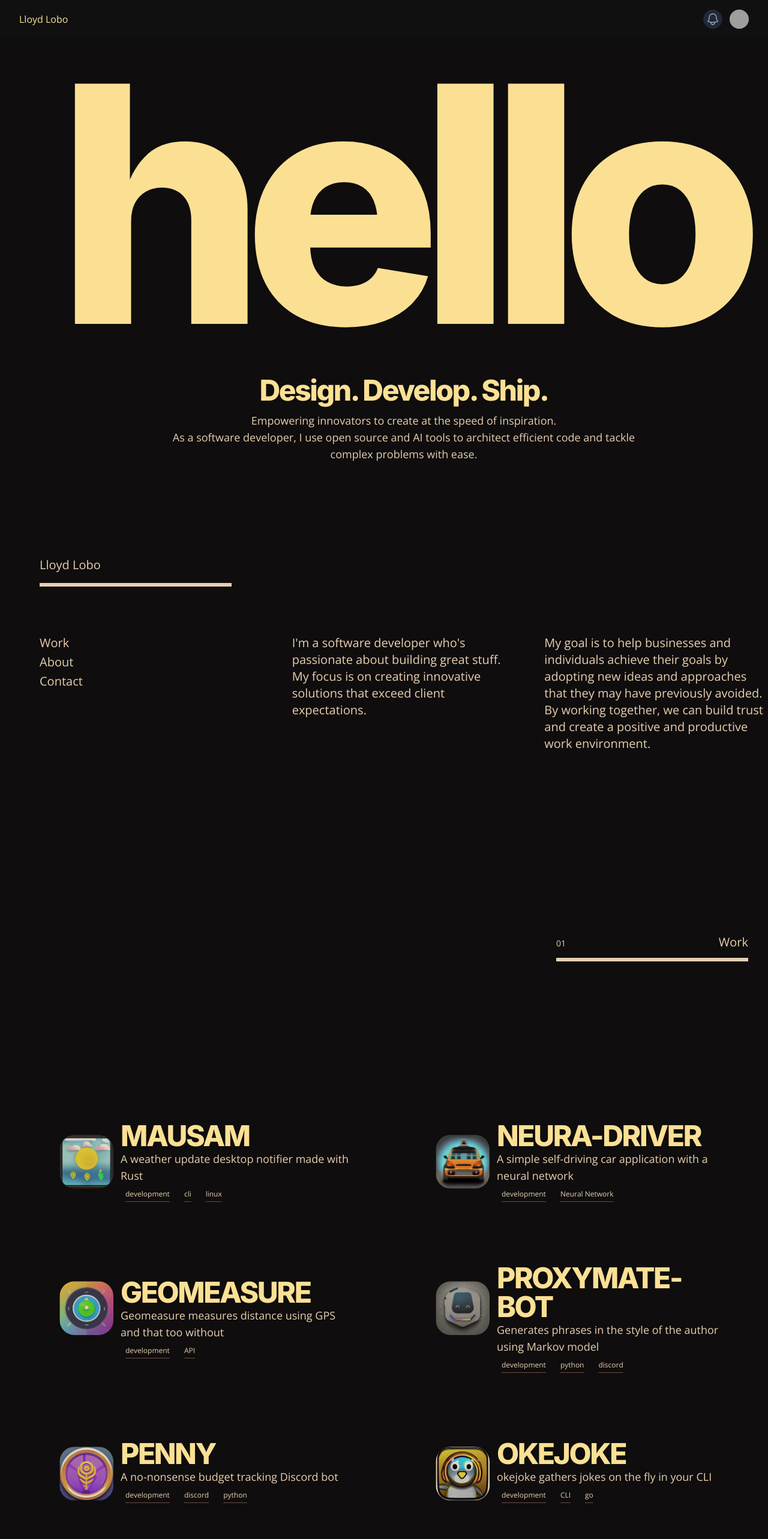
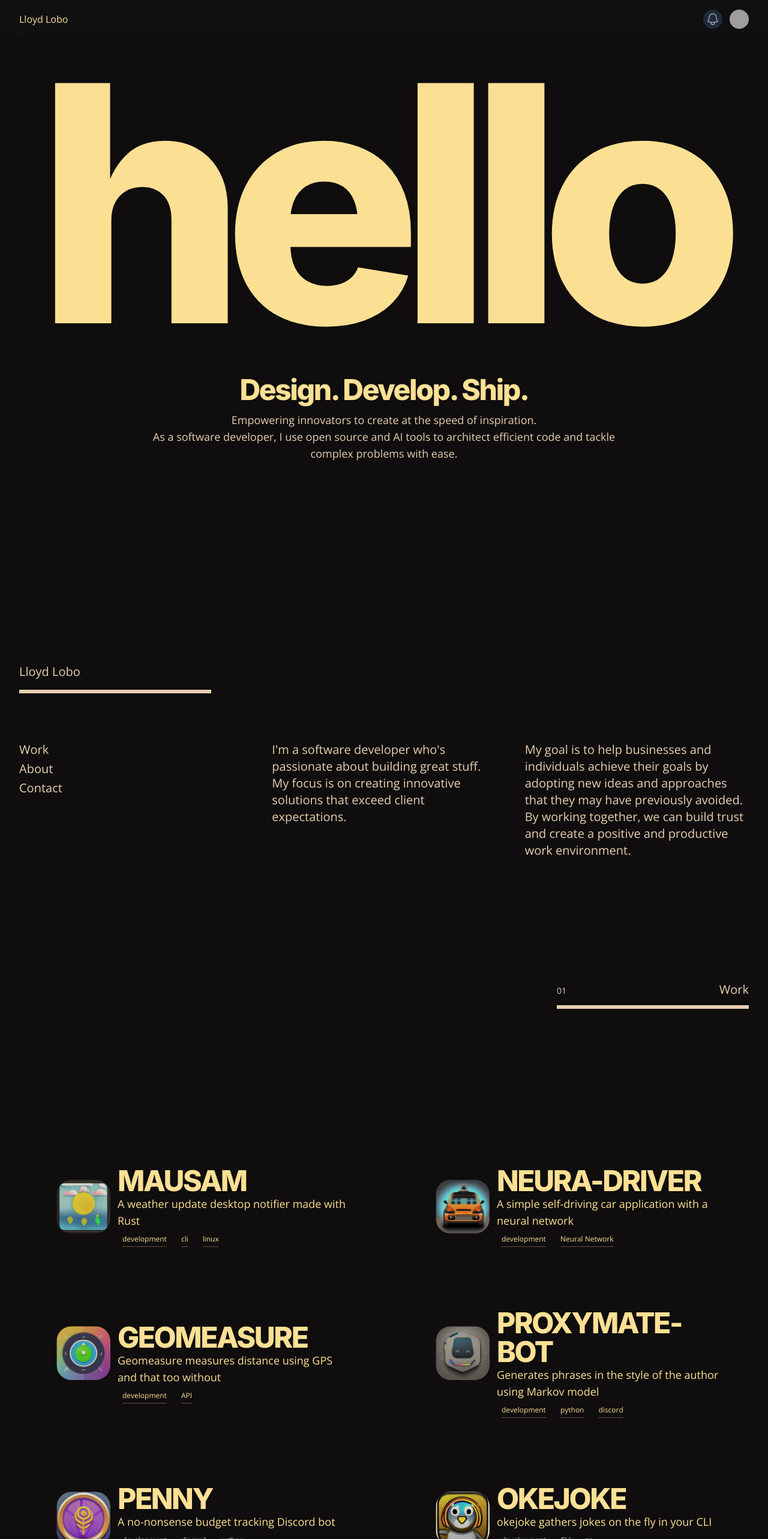
Before and after one commit to lloydlobo/lloydlobo.com, a Next.js app: page / in a window 1280 px wide. Shown: the top 2566 px of the page at 60% size. Built offline with nearby package versions, Linux system fonts and the light colour scheme; grey boxes are pictures that could not be loaded.

Commit message:
fix: lower threshold framer, fix disappearing section

```diff
--- a/pages/index.tsx
+++ b/pages/index.tsx
@@ -90,7 +90,7 @@ const WorkProjects = () => {
   let isCardLike = false;
   return (
     <>
-      <section className="mx-auto my-12 grid grid-cols-1 bg-on-primary dark:text-secondary sm:gap-12 sm:p-1 lg:grid-cols-2">
+      <section className="mx-auto my-12 grid w-full grid-cols-1 bg-on-primary dark:text-secondary sm:gap-12 lg:grid-cols-2">
         {repos.map(({ username, repo, tags, description, img }, index) => (
           <a
             href="/"
@@ -99,10 +99,10 @@ const WorkProjects = () => {
             ${hasBorders ? "dark:border-accent  dark:sm:border  " : ""}
             ${
               isCardLike
-                ? "bg-white shadow-md  hover:shadow-xl   dark:bg-black/20 dark:shadow-lg dark:sm:border "
+                ? "bg-white shadow-md  hover:shadow-xl dark:bg-black/20 dark:shadow-lg dark:sm:border "
                 : ""
             }
-            flex p-4 py-6 px-2 transition duration-500 sm:rounded-xl sm:p-6 dark:hover:sm:shadow-accent/20
+            flex p-4 py-6 transition duration-500 sm:rounded-xl sm:p-6 dark:hover:sm:shadow-accent/20
          `}
           >
             <div className="mr-2 flex-initial flex-shrink-0 origin-right scale-[.70] justify-center grayscale-[03%] sm:mr-3">
@@ -115,7 +115,7 @@ const WorkProjects = () => {
                 className="aspect-square rounded-[2.2rem] object-cover brightness-[80%] saturate-150 sepia-[30%]"
               />
             </div>
-            <div className="my-3 mr-2 flex flex-col justify-center sm:mt-[-1px]">
+            <div className="my-3 mr-2 flex-col justify-center sm:mt-[-1px] xl:flex">
               <h3
                 className={`text-5xl font-extrabold uppercase tracking-tighter text-primary ${inter.className}`}
               >
@@ -539,7 +539,7 @@ type PropsSection = {
 // In this example, the useInView hook returns a ref that you can attach to the motion.section element and a boolean value inView that indicates whether the section is currently in view based on the threshold parameter. The animate prop of the motion.section element uses a ternary operator to set the opacity and y properties based on the inView value, which creates a fade-in and slide-up animation effect when the section enters the viewport. The transition prop sets the duration of the animation.
 const Section = ({ children }: PropsSection) => {
   const [ref, inView] = useInView({
-    threshold: 0.45, // when section is 45% visible
+    threshold: 0.3, // when section is 45% visible
     triggerOnce: true, // only trigger once
   });
 
@@ -547,9 +547,9 @@ const Section = ({ children }: PropsSection) => {
     <motion.div
       ref={ref}
       animate={{ opacity: inView ? 1 : 0, y: inView ? 0 : 50 }}
-      transition={{ duration: 0.5 }}
+      transition={{ duration: 0.7 }}
     >
-      <div className={`mx-auto border border-red-400/0 px-8`}>{children}</div>
+      <div className={`mx-auto px-8`}>{children}</div>
     </motion.div>
   );
 };
@@ -697,14 +697,13 @@ async function isPositive(text) {
 export default function IndexPage() {
   return (
     <Layout title="Home | ">
-      <div className={`grid place-items-center space-y-[12rem] font-sans`}>
+      <div className={`mx-auto space-y-[12rem] font-sans`}>
         {/* <HeroCopilot/> */}
-        <div className={`min-h-screen w-screen`}>
         <Section>
-            <div className="grid w-full place-content-evenly space-y-3 ">
+          <div className="mx-auto w-full space-y-3 ">
             <h1
-                className={`m-0 w-[100vw] pr-4 text-center text-[43vw] font-extrabold leading-[1]
-              -tracking-[0.1ch] text-primary shadow ${inter.className}`}
+              className={`m-0 mx-auto pr-4 text-center text-[43vw] font-extrabold leading-[1] -tracking-[0.1ch]
+              text-primary shadow ${inter.className}`}
             >
               hello
             </h1>
@@ -728,17 +727,19 @@ export default function IndexPage() {
               </a>
             </div>
             <p
-                className={`max-w-[66vw] place-self-center text-center text-lg text-secondary `}
+              className={`mx-auto max-w-[66vw] text-center text-lg text-secondary `}
             >
               Empowering innovators to create at the speed of inspiration.{" "}
               <br />
               As a software developer, I use open source and AI tools to
               architect efficient code and tackle complex problems with ease.
             </p>
+          </div>
+        </Section>
 
         <Section>
-                <div className="grid place-items-center place-self-center py-24 text-secondary sm:pt-32">
-                  <div className="relative grid w-full">
+          <div className="mx-auto w-full text-secondary sm:pt-32">
+            <div className="relative mx-auto w-full">
               <p className="mb-20 w-[25vw] border-b-[6px] border-secondary py-4 text-start text-xl font-normal">
                 Lloyd Lobo
               </p>
@@ -755,26 +756,21 @@ export default function IndexPage() {
                   </li>
                 </ul>
                 <p>
-                        I'm a software developer who's passionate about building
-                        great stuff. My focus is on creating innovative
-                        solutions that exceed client expectations.
+                  I'm a software developer who's passionate about building great
+                  stuff. My focus is on creating innovative solutions that
+                  exceed client expectations.
                 </p>
                 <p>
-                        My goal is to help businesses and individuals achieve
-                        their goals by adopting new ideas and approaches that
-                        they may have previously avoided. By working together,
-                        we can build trust and create a positive and productive
-                        work environment.
+                  My goal is to help businesses and individuals achieve their
+                  goals by adopting new ideas and approaches that they may have
+                  previously avoided. By working together, we can build trust
+                  and create a positive and productive work environment.
                 </p>
               </div>
             </div>
           </div>
         </Section>
-            </div>
-          </Section>
-        </div>
 
-        <div className={`min-h-screen w-screen`}>
         <Section>
           <div className="relative grid w-full">
             <h2
@@ -785,13 +781,9 @@ export default function IndexPage() {
               Work
             </h2>
           </div>
-            <div className="text-secondary">
           <WorkProjects />
-            </div>
         </Section>
-        </div>
 
-        <div className={`max-w-screen min-h-screen`}>
         <Section>
           <div className="relative mx-auto w-full">
             <h2
@@ -802,7 +794,7 @@ export default function IndexPage() {
               About
             </h2>
           </div>
-            <div className="grid text-secondary lg:place-items-center">
+          <div className="w-full  text-secondary lg:place-items-center">
             <h2
               className={`text-left text-5xl font-semibold tracking-tighter text-primary ${inter.className}`}
             >
@@ -827,12 +819,12 @@ export default function IndexPage() {
                 <span className="font-bold italic">
                   term encapsulates the full spectrum{"... "}
                 </span>
-                  of my creative endeavors — from designing software and
-                  building apps to producing digital art and music for fun.
+                of my creative endeavors — from designing software and building
+                apps to producing digital art and music for fun.
               </p>
               <p className="pr-12">
-                  Thoroughly understanding your medium is crucial. When
-                  technology and ideas blend, products excel{" "}
+                Thoroughly understanding your medium is crucial. When technology
+                and ideas blend, products excel{" "}
                 <span className="text-xs">(like Apple)</span>. Each project
                 reflects my unique blend of technical expertise and artistic
                 vision — resulting in functional and visually stunning work.
@@ -884,9 +876,7 @@ export default function IndexPage() {
             </div>
           </div>
         </Section>
-        </div>
 
-        <div className={`min-h-screen w-screen`}>
         <Section>
           <div className="relative grid w-full">
             <h2
@@ -932,7 +922,6 @@ export default function IndexPage() {
           </div>
         </Section>
       </div>
-      </div>
     </Layout>
   );
 }
```
Lines whose indentation alone changed are shown as unchanged.
